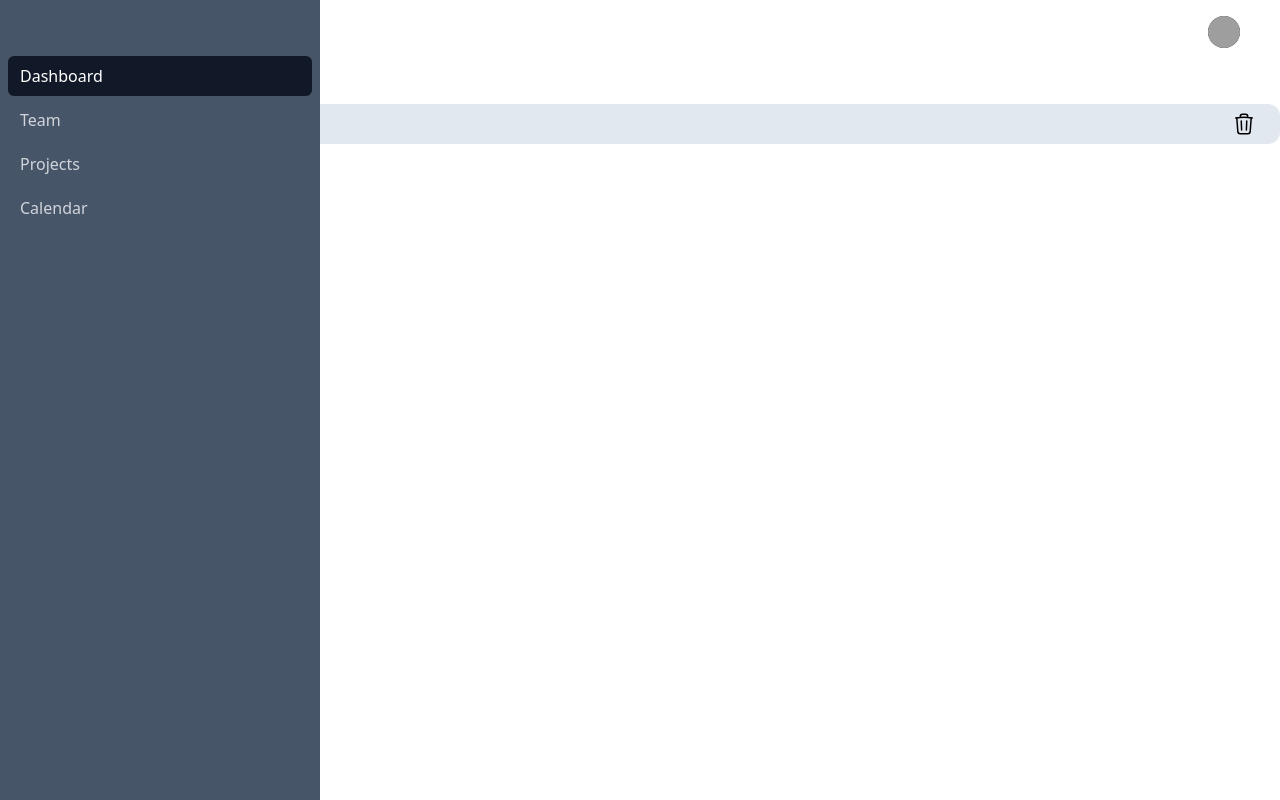
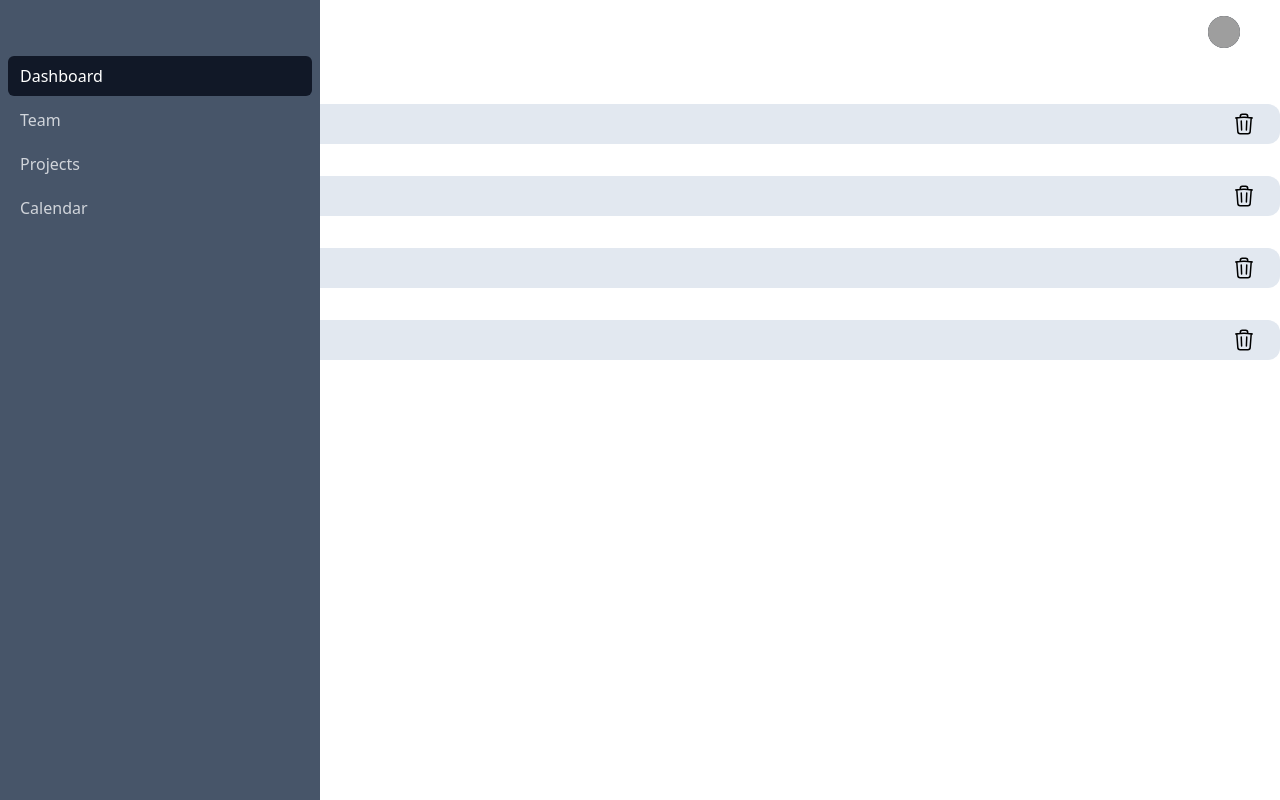
Before and after one commit to Olivoz/Notes-Wood-Ridge, a Vue app in the folder app/: page / in a window 1280 px wide. Built offline with nearby package versions, Linux system fonts and the light colour scheme; grey boxes are pictures that could not be loaded.

Commit message:
added option to remove notes

```diff
--- a/app/src/components/DeleteModal.vue
+++ b/app/src/components/DeleteModal.vue
@@ -78,6 +78,7 @@ export default {
     description: String,
     buttonText: String,
     closeButton: Function,
+    note: Object,
   },
 };
 </script>
--- a/app/src/views/HomeView.vue
+++ b/app/src/views/HomeView.vue
@@ -14,16 +14,42 @@ export default {
     openDeleteMenu: function () {
       this.deleteOpen = true;
     },
-    closeDeleteMenu: function () {
+    closeDeleteMenu: function (note) {
       this.deleteOpen = false;
+      notes.splice(notes.indexOf(note), 1);
     },
   },
 };
+
+let notes = [
+  {
+    title: "Hello, World!",
+  },
+  {
+    title: "Hello",
+  },
+  {
+    title: "World!",
+  },
+  {
+    title: "Hello, World!!!!",
+  },
+];
+
+let toDelete;
 </script>
 
 <template>
-  <NoteCard :onRemove="openDeleteMenu"
-    ><h1 class="font-semibold">Untitled</h1></NoteCard
+  <NoteCard
+    v-for="note in notes"
+    :onRemove="
+      () => {
+        toDelete = note;
+        openDeleteMenu();
+      }
+    "
+    :note="note"
+    ><h1 class="font-semibold">{{ note.title }}</h1></NoteCard
   >
 
   <DeleteModal
@@ -31,6 +57,6 @@ export default {
     title="Remove note"
     description="Are you sure you want to remove this note? Removing this note will move it to the Recycle Bin"
     buttonText="Yes, remove!"
-    :closeButton="closeDeleteMenu"
+    :closeButton="() => closeDeleteMenu(toDelete)"
   />
 </template>
```
